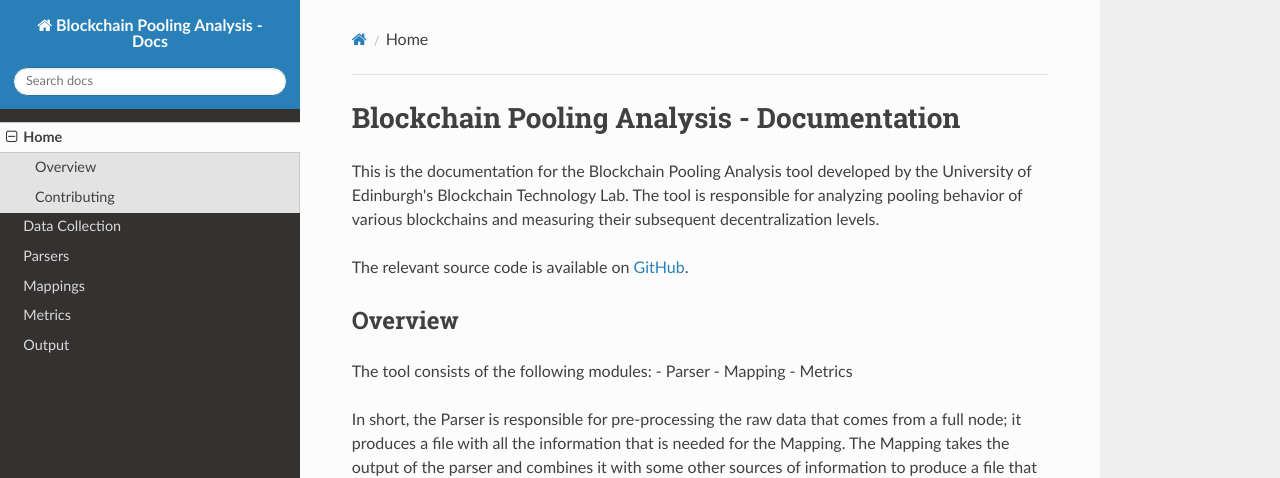
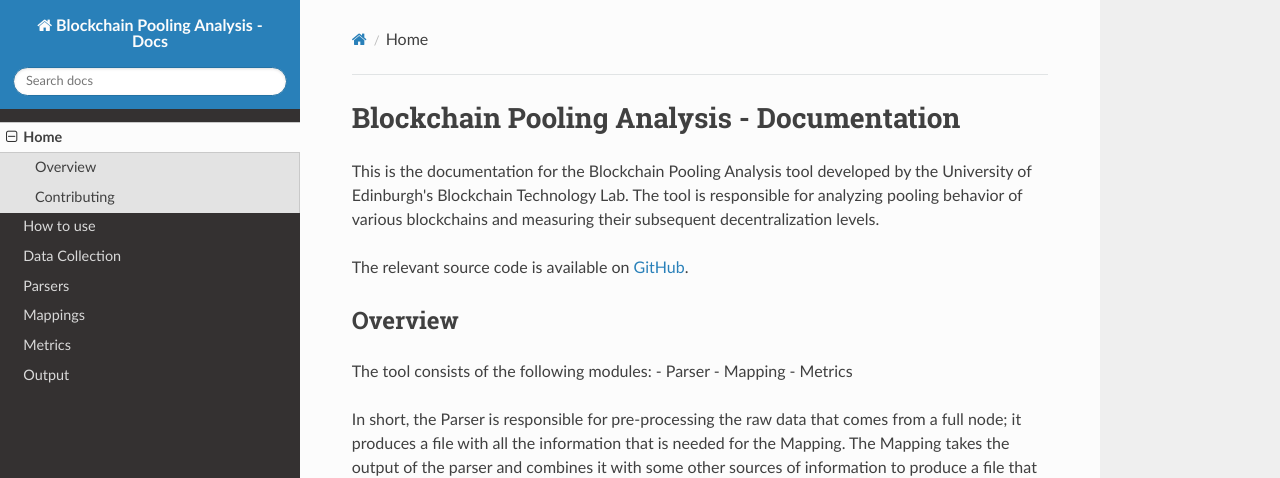
Before and after one commit to Blockchain-Technology-Lab/consensus-decentralization, an MkDocs documentation site: the page built from docs/index.md, in a window 1280 px wide. Shown: the top 478 px of the page. Built offline with MkDocs 1.6.1, drawn with Linux system fonts in a browser that asks for light colours; nearby versions of some CDN libraries.

Commit message:
Add (forgotten) setup page to docs contents

```diff
--- a/mkdocs.yml
+++ b/mkdocs.yml
@@ -1,6 +1,7 @@
 site_name: Blockchain Pooling Analysis - Docs
 nav:
         - Home: index.md
+        - How to use: setup.md
         - Data Collection: data.md
         - Parsers: parsers.md
         - Mappings: mappings.md
```
